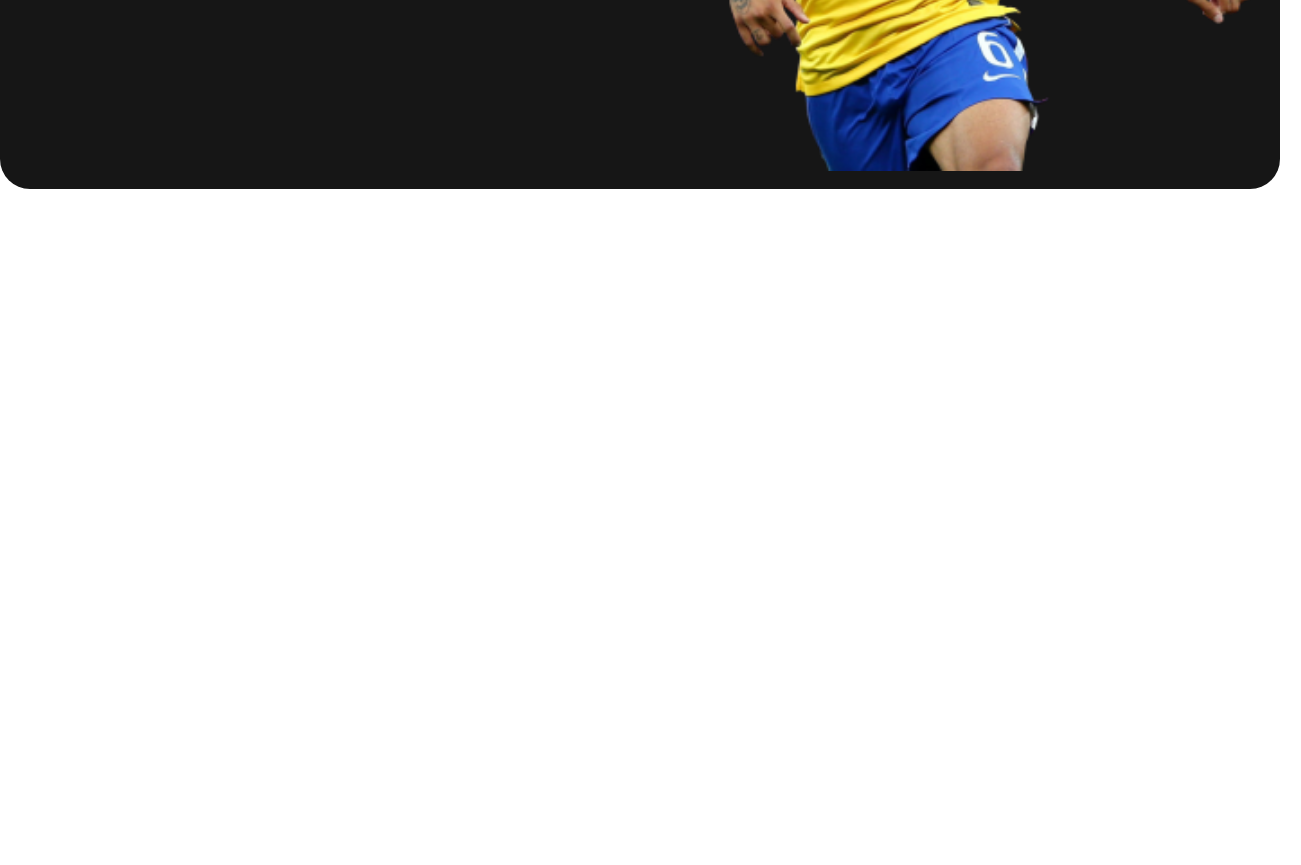
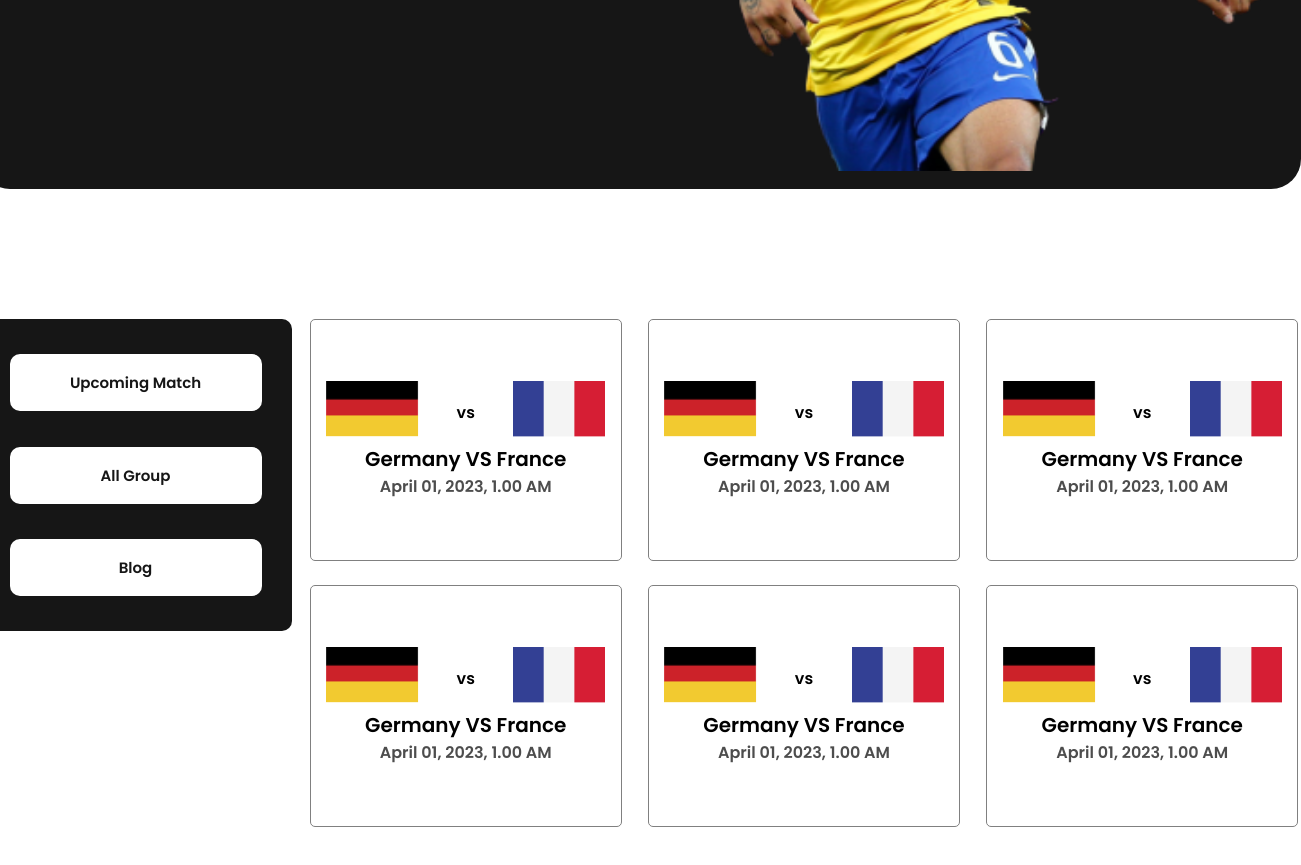
Before and after one commit to xnafi/Worldcup-Fever, a plain HTML site: page index.html in a window 1280 px wide. Shown: the part 507-1372 px from the top of the page, 1301 px wide, since content can reach past the window. Before the commit the page ends 800 px from the top, so only its background shows below. Drawn offline with nearby package versions, Linux system fonts and the light colour scheme.

Commit message:
upcoming match

```diff
--- a/index.html
+++ b/index.html
@@ -44,5 +44,108 @@
       </div>
     </header>
     <!-- Header/Bannar Section end -->
+
+    <main>
+      <!-- upcoming match Section start -->
+      <section class="sec-1 container">
+        <div class="sec-1-div-1">
+          <a class="btn" href="upcoming.html">Upcoming Match</a>
+
+          <a class="btn" href="">All Group</a>
+
+          <a class="btn" href="">Blog</a>
+        </div>
+        <div class="sec-1-div-2">
+          <div class="sec-1-card">
+            <div class="card-flag">
+              <div>
+                <img src="assets/germany Flag.png" alt="" />
+              </div>
+              <span>vs</span>
+              <div>
+                <img src="assets/Flag.png" alt="" />
+              </div>
+            </div>
+            <h4>Germany VS France</h4>
+            <p>April 01, 2023, 1.00 AM</p>
+          </div>
+
+          <div class="sec-1-card">
+            <div class="card-flag">
+              <div>
+                <img src="assets/germany Flag.png" alt="" />
+              </div>
+              <span>vs</span>
+              <div>
+                <img src="assets/Flag.png" alt="" />
+              </div>
+            </div>
+            <h4>Germany VS France</h4>
+            <p>April 01, 2023, 1.00 AM</p>
+          </div>
+
+          <div class="sec-1-card">
+            <div class="card-flag">
+              <div>
+                <img src="assets/germany Flag.png" alt="" />
+              </div>
+              <span>vs</span>
+              <div>
+                <img src="assets/Flag.png" alt="" />
+              </div>
+            </div>
+            <h4>Germany VS France</h4>
+            <p>April 01, 2023, 1.00 AM</p>
+          </div>
+
+          <div class="sec-1-card">
+            <div class="card-flag">
+              <div>
+                <img src="assets/germany Flag.png" alt="" />
+              </div>
+              <span>vs</span>
+              <div>
+                <img src="assets/Flag.png" alt="" />
+              </div>
+            </div>
+            <h4>Germany VS France</h4>
+            <p>April 01, 2023, 1.00 AM</p>
+          </div>
+
+          <div class="sec-1-card">
+            <div class="card-flag">
+              <div>
+                <img src="assets/germany Flag.png" alt="" />
+              </div>
+              <span>vs</span>
+              <div>
+                <img src="assets/Flag.png" alt="" />
+              </div>
+            </div>
+            <h4>Germany VS France</h4>
+            <p>April 01, 2023, 1.00 AM</p>
+          </div>
+
+          <div class="sec-1-card">
+            <div class="card-flag">
+              <div>
+                <img src="assets/germany Flag.png" alt="" />
+              </div>
+              <span>vs</span>
+              <div>
+                <img src="assets/Flag.png" alt="" />
+              </div>
+            </div>
+            <h4>Germany VS France</h4>
+            <p>April 01, 2023, 1.00 AM</p>
+          </div>
+        </div>
+      </section>
+      <!-- upcoming match Section end -->
+    </main>
+      <!-- footer Section start -->
+
+      <!-- footer Section end -->
+
   </body>
 </html>
--- a/style.css
+++ b/style.css
@@ -8,6 +8,7 @@ body {
     width: 100%;
     font-family: 'Poppins', sans-serif;
     display: flex;
+    flex-direction: column;
     justify-content: center;
     align-items: center;
 }
@@ -15,6 +16,15 @@ body {
 .btn {
     border: none;
     font-family: 'Oswald', sans-serif;
+    padding: 17px 38px;
+    border-radius: 10px;
+    background-color: white;
+    text-align: center;
+}
+
+.container {
+    width: 1321px;
+
 }
 
 /* <!-- Header/Bannar Section start --> */
@@ -93,7 +103,7 @@ body {
 }
 
 .header-btn:hover {
-    animation: none;
+    animation-play-state: paused;
 }
 
 .header-img {
@@ -106,3 +116,105 @@ body {
 }
 
 /* <!-- Header/Bannar Section End --> */
+/* *********************************** */
+/* <!-- upcoming match Section start --> */
+.sec-1 {
+    margin: 130px 0px;
+    display: grid;
+    grid-template-columns: 1fr 3fr;
+
+
+}
+
+.sec-1-div-1 {
+    display: flex;
+    flex-direction: column;
+    justify-content: space-evenly;
+    padding: 0px 30px;
+    height: 312px;
+    width: 312px;
+    border-radius: 10px;
+    background: rgba(22, 22, 22, 1);
+
+}
+
+.sec-1-div-1 a {
+    text-decoration: none;
+    font-family: Poppins;
+    font-size: 15px;
+    font-weight: 600;
+    color: #161616;
+
+}
+
+.sec-1-div-2 {
+    display: grid;
+    grid-template-columns: repeat(3, 1fr);
+    row-gap: 24px;
+    column-gap: 24px;
+
+
+}
+
+.sec-1-card {
+    display: flex;
+    flex-direction: column;
+    justify-content: center;
+    align-items: center;
+    width: 312px;
+    height: 242px;
+    border: 1px solid gray;
+    border-radius: 5px;
+}
+
+.sec-1-card h4 {
+    font-family: Poppins;
+    font-size: 20px;
+    font-weight: 600;
+    text-align: center;
+
+}
+
+.sec-1-card p {
+    font-family: Poppins;
+    font-size: 16px;
+    font-weight: 400;
+    color: rgba(77, 77, 77, 1);
+
+
+}
+
+.sec-1-card img {
+    height: 56.17778778076172px;
+    width: 93.0444564819336px;
+
+}
+
+.card-flag {
+    display: grid;
+    grid-template-columns: repeat(3, 1fr);
+    place-items: center;
+
+}
+
+.sec-1-div-1 a:focus, a:active {
+    background-color: red;
+    color: azure;
+}
+
+.sec-1-div-1 a:active {
+    color: white;
+}
+
+/* <!-- upcoming match Section end --> */
+/* *********************************** */
+/* <!-- footer Section start --> */
+.footer {
+    width: 100vh;
+    height: 444px;
+    background: rgba(22, 22, 22, 1);
+
+
+}
+
+/* <!-- footer Section end --> */
```
Also changed, not shown: upcoming.html (added, +30 -0 lines).
